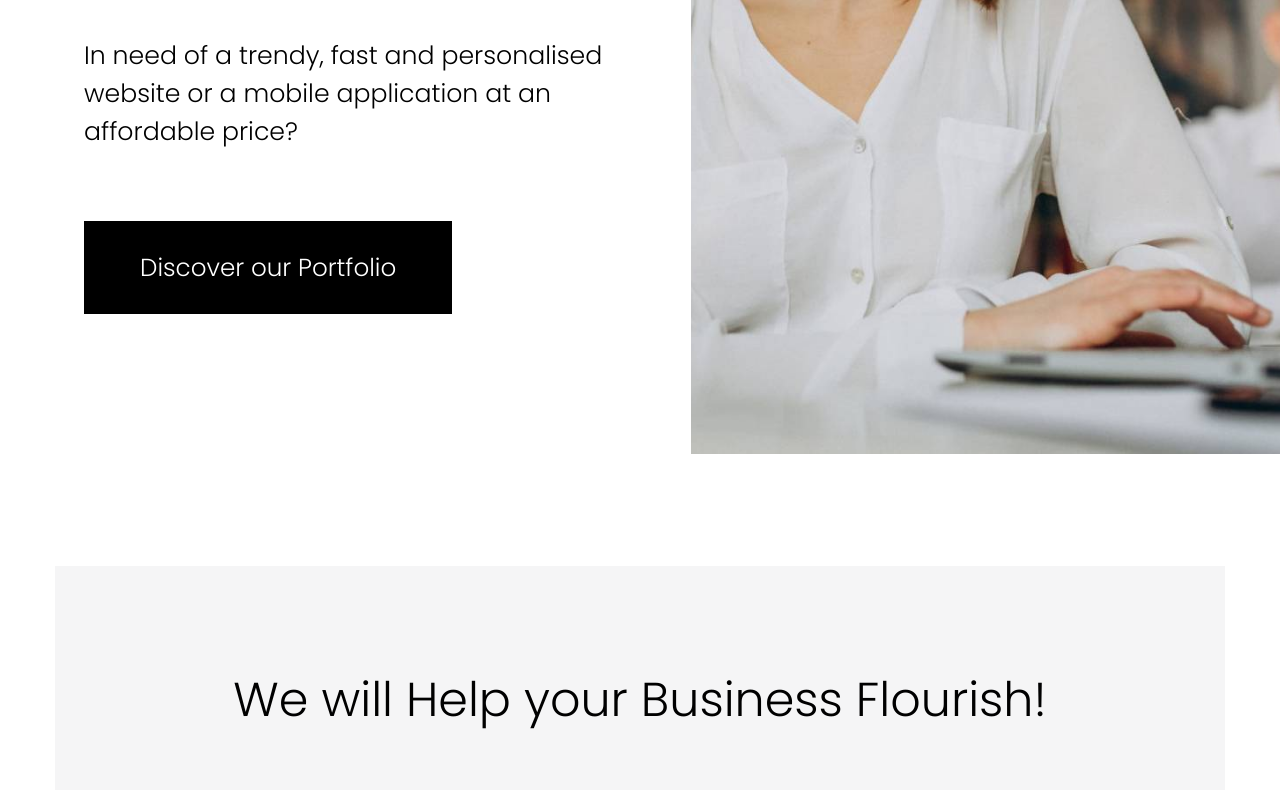
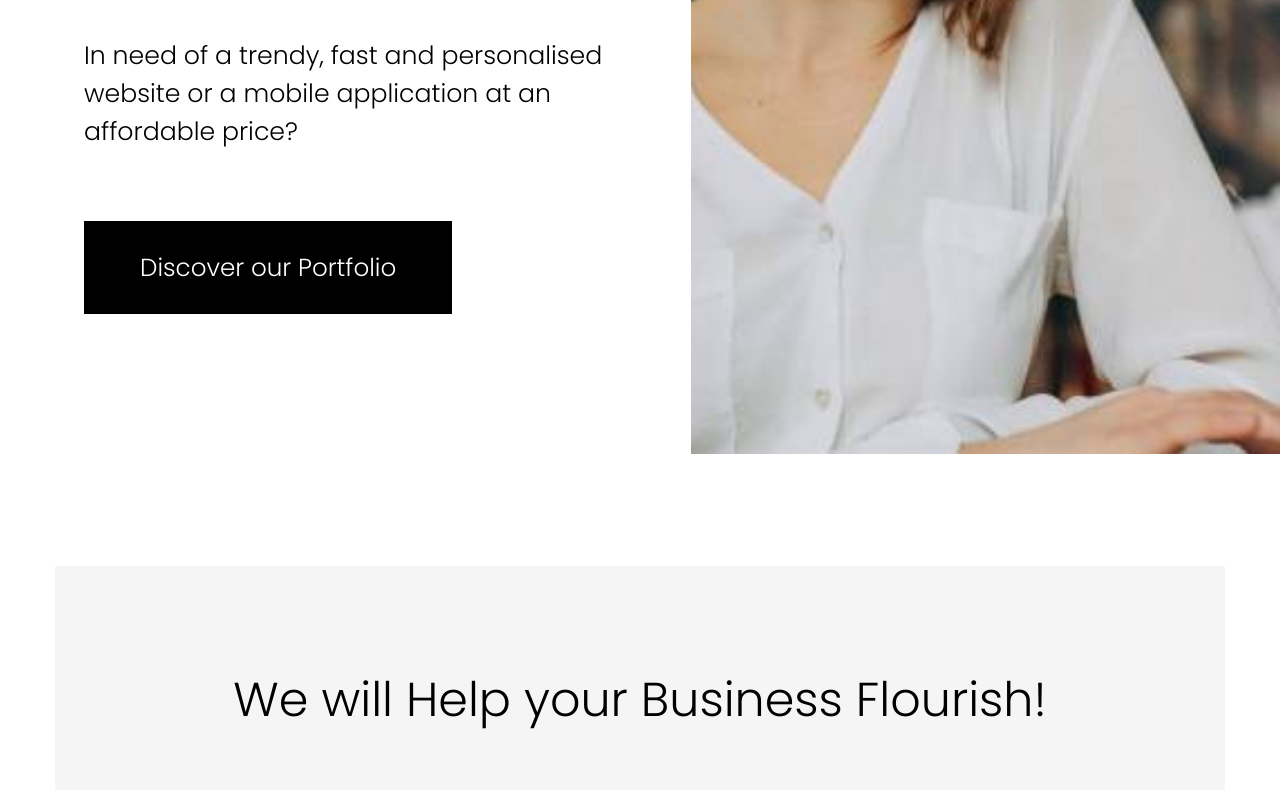
Before and after one commit to PulseAD/techrose, a Gatsby site: page / in a window 1280 px wide. Shown: the part 481-1271 px from the top of the page. Built offline with nearby package versions, Linux system fonts and the light colour scheme; Gatsby itself is replaced by a stand-in of ours.

Commit message:
trying art direction

```diff
--- a/src/pages/index.js
+++ b/src/pages/index.js
@@ -6,7 +6,15 @@ import SEO from "../components/seo"
 import Img from "gatsby-image"
 import './index.css'
 
-const IndexPage = ({ data }) => (
+const IndexPage = ({ data }) => {
+  const homeImg = [
+    data.homeMobile.childImageSharp.fluid,
+    {
+      ...data.home.childImageSharp.fluid,
+      media: `(min-width: 768px)`,
+    },
+  ]
+  return (
     <>
       <SEO title="Home" />
       <Header color="#fff"/>
@@ -15,7 +23,7 @@ const IndexPage = ({ data }) => (
           <div className="hero__img-container">
             <Img
               className="hero__img-container__image"
-            fluid={data.home.childImageSharp.fluid}
+              fluid={homeImg}
             />
           </div>
           <div className="hero__text-container">
@@ -100,6 +108,7 @@ const IndexPage = ({ data }) => (
       <Footer />
     </>
   )
+}
 
 export default IndexPage
 
@@ -108,6 +117,13 @@ export const query = graphql`
     home: file(relativePath: { eq: "home.jpg" }) {
       childImageSharp {
         fluid(maxWidth: 1000) {
+          ...GatsbyImageSharpFluid_withWebp
+        }
+      }
+    }
+    homeMobile: file(relativePath: { eq: "home-mobile.jpg" }) {
+      childImageSharp {
+        fluid(maxWidth: 600) {
           ...GatsbyImageSharpFluid_withWebp
         }
       }
```
Also changed, not shown: src/images/home-mobile.jpg (added). Lines whose indentation alone changed are shown as unchanged.
